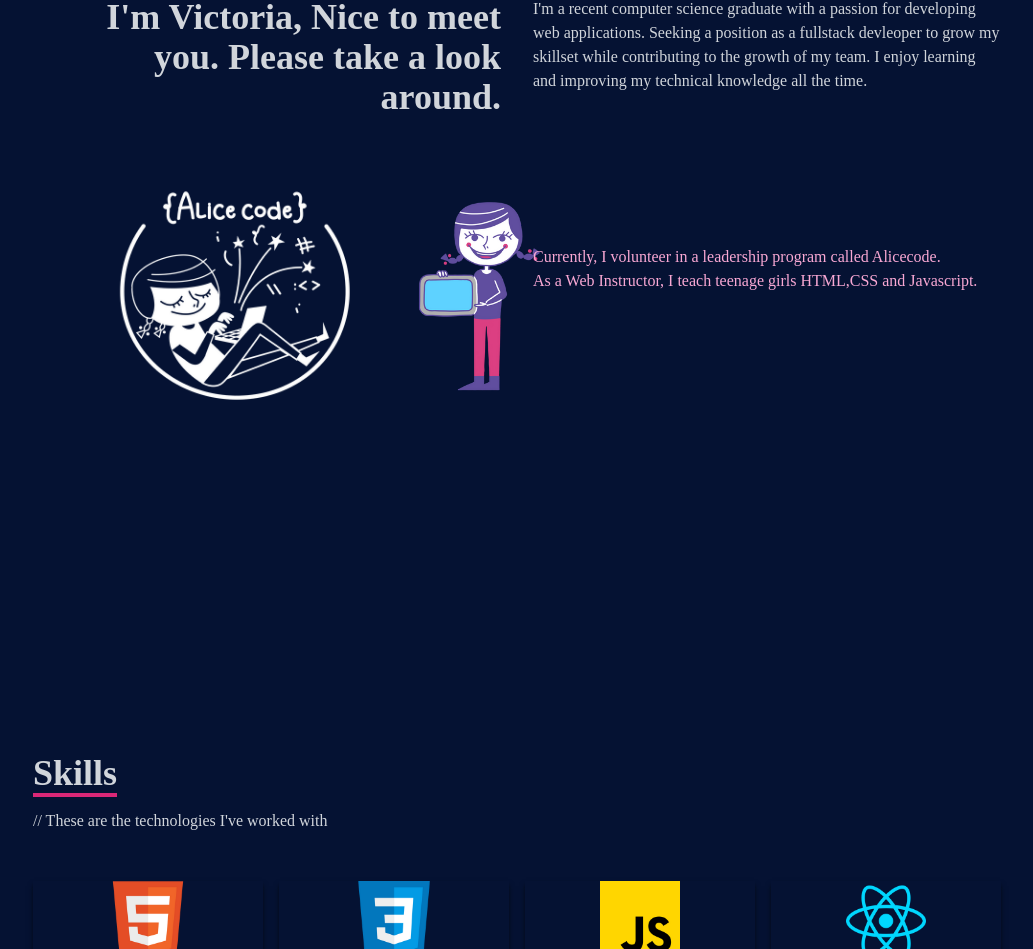
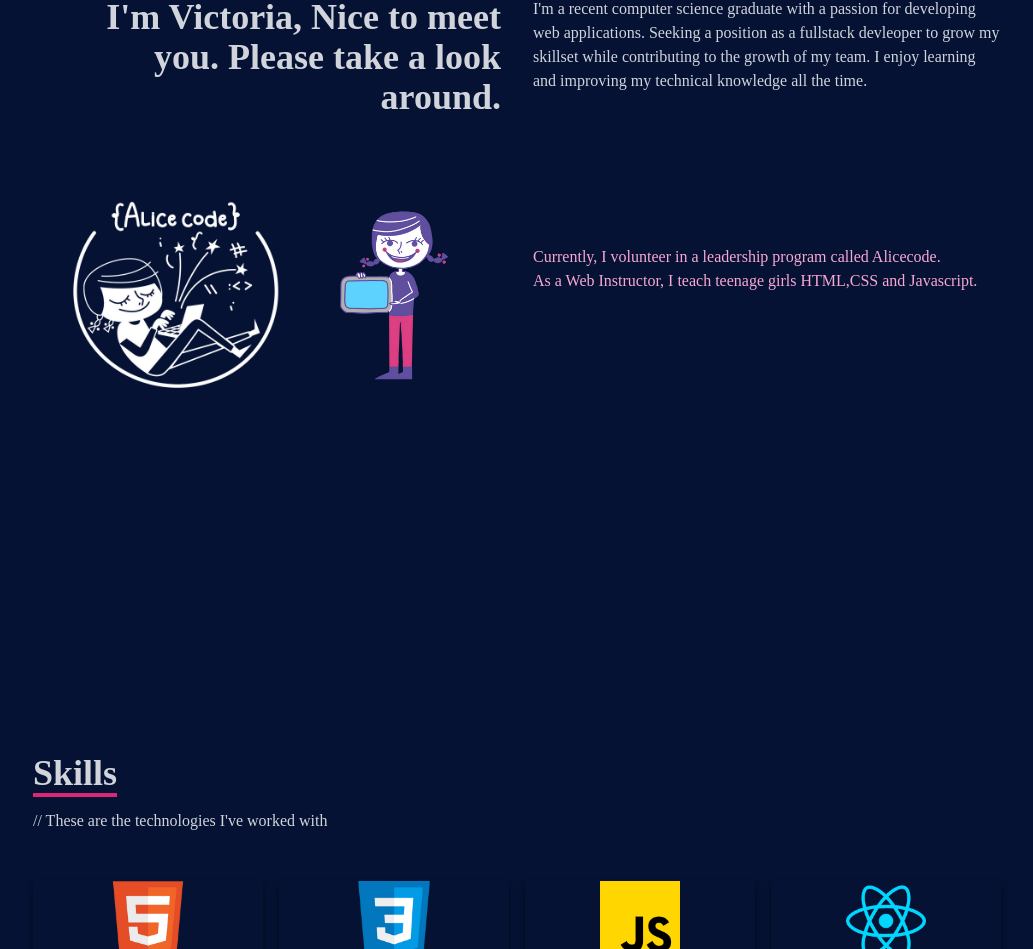
Before and after one commit to ab3victoria/portfolio_2022, a React (Create React App) app: page / in a window 1280 px wide. Shown: the part 1023-1972 px from the top of the page, without its empty margins (123-1156 px from the left). Built offline with nearby package versions, Linux system fonts and the light colour scheme.

Commit message:
image/about page css updated

```diff
--- a/src/components/About.jsx
+++ b/src/components/About.jsx
@@ -44,9 +44,9 @@ const About = () => {
                             I enjoy learning and improving my technical knowledge all the time.
                         </p>
                     </div>
-                    <div>
+                    <div >
 
-                           <img style={{height:'35vh', marginLeft:'80px'}} src={alice} alt='alice' />
+                           <img style={{height:'35vh',width:'50vh'}} src={alice} alt='alice' />
 
                     </div>
                     <div>
--- a/src/index.css
+++ b/src/index.css
@@ -15,6 +15,12 @@
   }
 }
 
+img{
+  display: block;
+  margin-left: auto;
+  margin-right: auto;
+  width: 50%;
+}
 .content-div {
   background-repeat: no-repeat;
   background-size: cover;
```
